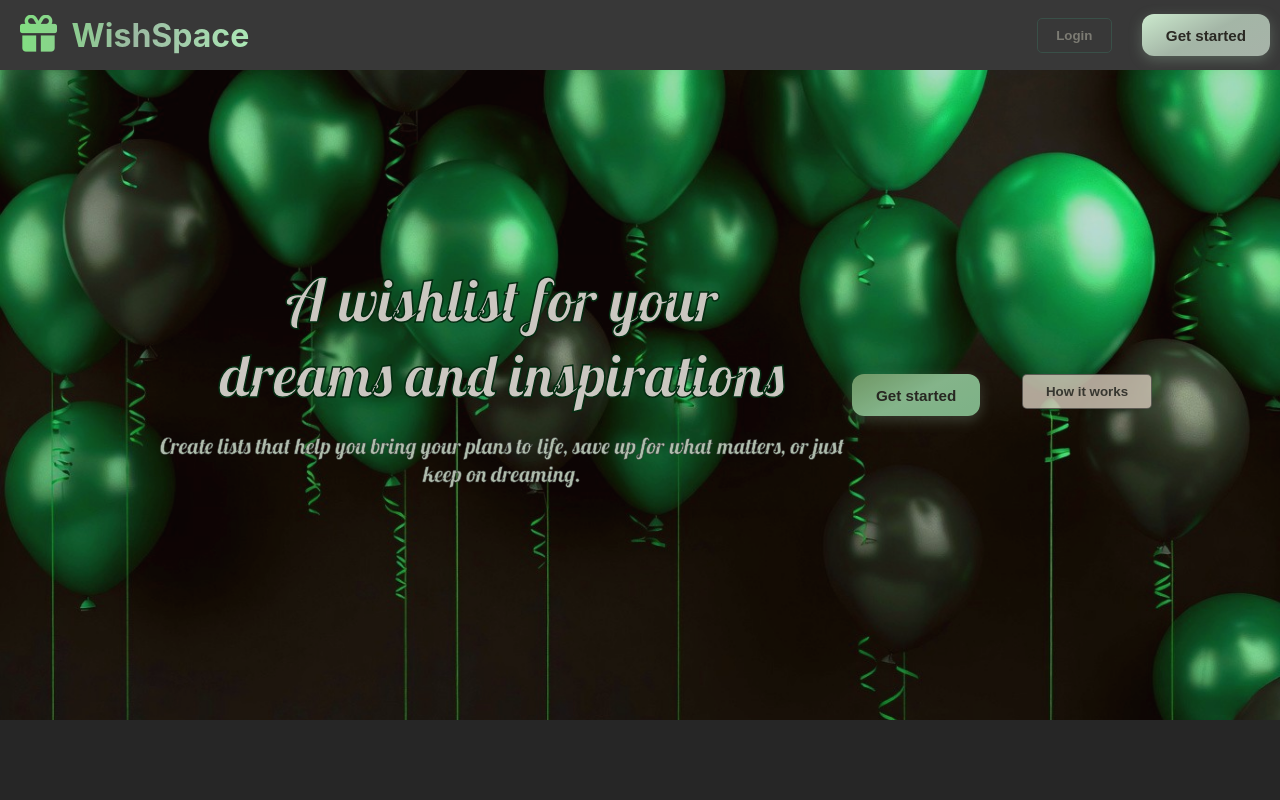
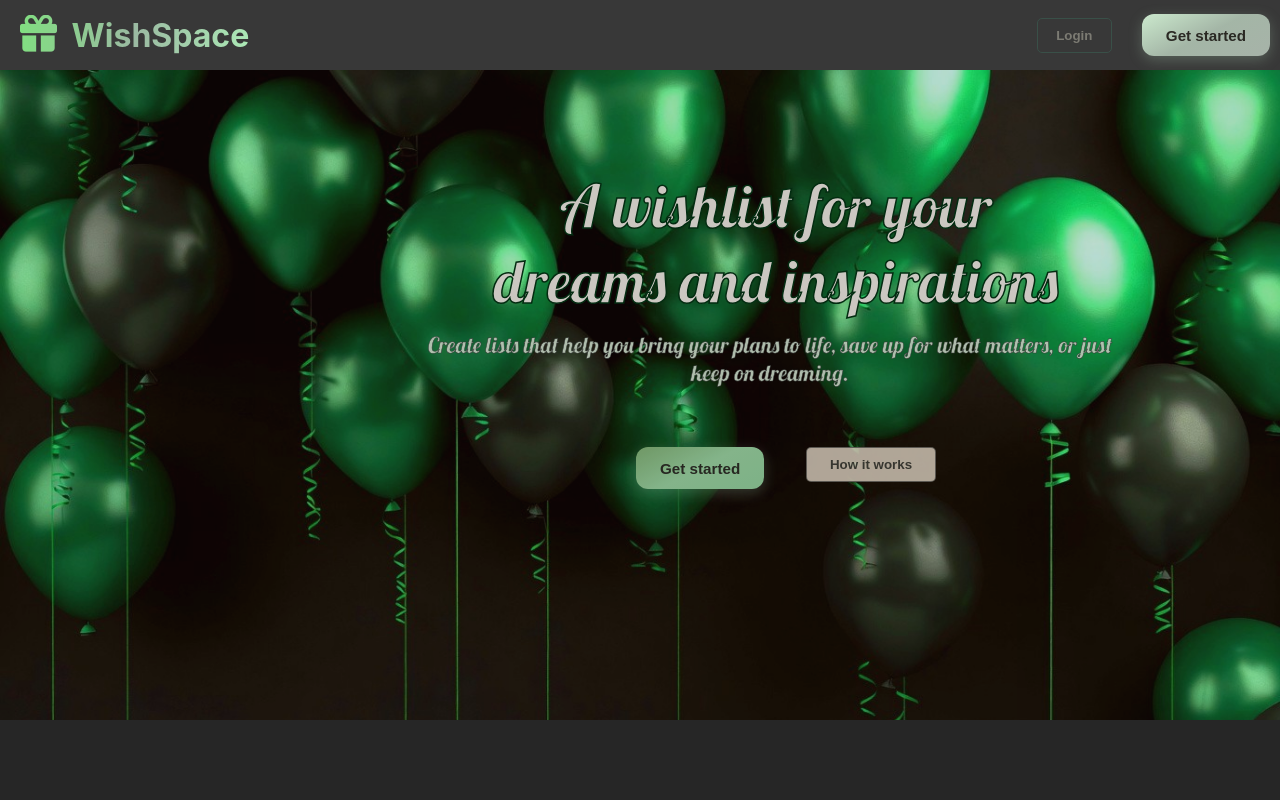
Before and after one commit to ulfwee/wishspace, a React (Vite) app in the folder frontend/: page / in a window 1280 px wide. Shown: the top 800 px of the page. Built offline with nearby package versions, Linux system fonts and the light colour scheme; no server answers.

Commit message:
changed startpage hero style

```diff
--- a/frontend/src/features/startPage/components/Hero/Hero.css
+++ b/frontend/src/features/startPage/components/Hero/Hero.css
@@ -1,5 +1,4 @@
 @import url('https://fonts.googleapis.com/css2?family=Lobster&display=swap');
-
 @keyframes fadeInUp {
   0% {
     opacity: 0;
@@ -8,65 +7,58 @@
     opacity: 0.85;
   }
 }
-
-.herodiv {
+.herodiv{
     background: linear-gradient(to right, #222a22,#303c34, #29342b);
     background: url('../../../../assets/balloonss.jpg');
     background-size: cover;
-    background-position: center;
     opacity: 0.85;
     height: 650px;
     display: flex;
-    align-items: center;
-    justify-content: flex-end;
-    padding: 0 10%;
     color: #e6e2e2;
     animation: 1.5s fadeInUp;
-    box-sizing: border-box;
 }
-
-.hero_text {
+.hero_text{
     display: flex;
     flex-direction: column;
-    align-items: center;
-    text-align: center;
 }
-
-.main_title {
+.main_title{
     font-size: 60px;
     max-width: 600px;
     text-align: center;
     font-family: "Lobster", sans-serif;
     font-weight: 400;
     font-style: normal;
-    margin: 0 0 20px 0;
+    position: relative;
+    top: 15%;
+    left: 68%;
     -webkit-text-stroke-color: #002f10;
     -webkit-text-stroke-width: 1.5px;
     color: #ebe5df;
 }
-
-.subtitle {
+.subtitle{
+    position: relative;
+    top: 17%;
+    left: 60%;
     font-family: "Lobster", sans-serif;
     font-weight: 300;
     font-style: normal;
     font-size: 22px;
     text-align: center;
     max-width: 700px;
-    margin: 0 0 40px 0;
     -webkit-text-stroke-color: #3d3f3e;
     -webkit-text-stroke-width: 0.5px;
     color: #d4e3d0f2;
 }
-
-.buttons {
+.buttons{
+    position: relative;
+    top:58%;
+    left: -5%;
     height: fit-content;
     width: 300px;
     display: flex;
     justify-content: space-between;
-    margin: 0;
 }
-
-.work_button {
+.work_button{
     height: 35px;
     width: 130px;
     border-radius: 5px;
@@ -74,13 +66,10 @@
     color: #35342df2;
     font-weight: 600;
     background-color: #f0e2d0d5;
-    cursor: pointer;
 }
-
-.work_button:hover {
+.work_button:hover{
     background-color: #f0e2d0fe;
 }
-
 
 @media (max-width: 1200px) {
     .herodiv {
```
